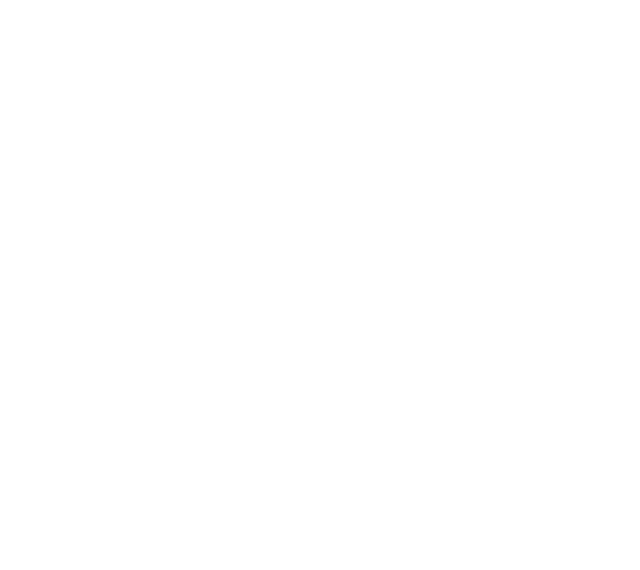
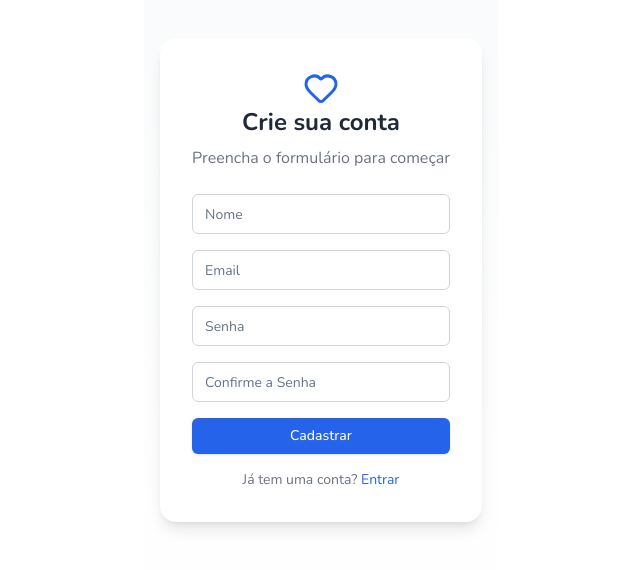
Before and after one commit to Kode-Link/FindPeople-FrontEnd, a React (Vite) app: page /auth/register in a window 1280 px wide. Before the commit this address had no page. Shown: the part 120-690 px from the top of the page, without its empty margins (319-959 px from the left). Built offline with nearby package versions, Linux system fonts and the light colour scheme; a web font is replaced by a local one.

Commit message:
feat: add registration page with form and validation

```diff
--- /dev/null
+++ b/src/pages/auth/register/index.tsx
@@ -0,0 +1,72 @@
+import { Button } from "@/components/ui/button";
+import { Input } from "@/components/ui/input";
+import { Heart } from "lucide-react";
+import { useState } from "react";
+import { Link } from "react-router-dom";
+export const Register = () => {
+  const [loading, setLoading] = useState(false);
+
+  const handleRegister = (e: React.FormEvent) => {
+    e.preventDefault();
+    setLoading(true);
+    setTimeout(() => setLoading(false), 2000);
+  };
+
+  return (
+    <div className="min-h-screen flex items-center justify-center bg-gradient-to-b from-gray-50 to-white px-4">
+      <div className="w-full max-w-md bg-white shadow-lg rounded-2xl p-8">
+        <Heart className="size-9 text-blue-600 flex m-auto" />
+        <h1 className="font-bold text-2xl text-center text-gray-800">
+          Crie sua conta
+        </h1>
+        <p className="text-gray-500 text-center mt-2 mb-6">
+          Preencha o formulário para começar
+        </p>
+
+        <form onSubmit={handleRegister} className="space-y-4">
+          <Input
+            type="text"
+            placeholder="Nome"
+            className="border-gray-300 focus:border-blue-500"
+            required
+          />
+
+          <Input
+            type="email"
+            placeholder="Email"
+            className="border-gray-300 focus:border-blue-500"
+            required
+          />
+          <Input
+            type="password"
+            placeholder="Senha"
+            className="border-gray-300 focus:border-blue-500"
+            required
+          />
+
+          <Input
+            type="password"
+            placeholder="Confirme a Senha"
+            className="border-gray-300 focus:border-blue-500"
+            required
+          />
+
+          <Button
+            type="submit"
+            className="w-full mt-6 bg-blue-600 text-white hover:bg-blue-700"
+            disabled={loading}
+          >
+            {loading ? "Cadastrando..." : "Cadastrar"}
+          </Button>
+        </form>
+
+        <p className="text-center text-sm text-gray-500 mt-4">
+          Já tem uma conta?{" "}
+          <Link to="/auth/login" className="text-blue-600 hover:underline">
+            Entrar
+          </Link>
+        </p>
+      </div>
+    </div>
+  );
+};
--- a/src/routes/auth/authRoutes.tsx
+++ b/src/routes/auth/authRoutes.tsx
@@ -1,4 +1,5 @@
 import { Login } from "@/pages/auth/login";
+import { Register } from "@/pages/auth/register";
 import { AuthLayout } from "@/pages/layout/authLayout";
 
 export const AuthRoutes: IRouteProps = {
@@ -11,10 +12,10 @@
         element: Login,
         visibility: "auth",
       },
-    //   {
-    //     path: "register",
-    //     element: Register,
-    //     visibility: "auth",
-    //   },
+      {
+        path: "/auth/register",
+        element: Register,
+        visibility: "auth",
+      },
     ],
 }
```
